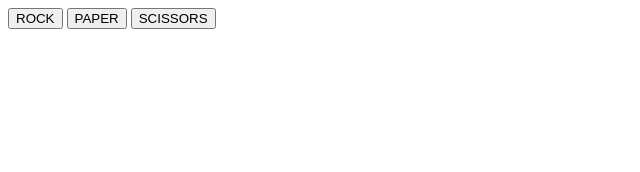
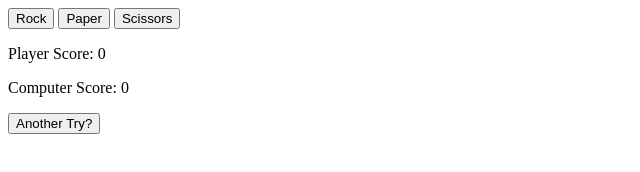
Before and after one commit to Jordyl0/RPS, a plain HTML site: page index.html in a window 1280 px wide. Shown: the whole page, without its empty margins (0-640 px from the left). Drawn offline with Linux system fonts and the light colour scheme.

Commit message:
Added UI

```diff
--- a/index.html
+++ b/index.html
@@ -6,13 +6,26 @@
     <title>Document</title>
 </head>
 <body>
-    <script src="script.js"></script>
+
 
     <div class="buttons">
-<button id="rockBtn">ROCK</button>
-<button id="paperBtn">PAPER</button>
-<button id="scissorBtn">SCISSORS</button>
+<button id="rockBtn">Rock</button>
+<button id="paperBtn">Paper</button>
+<button id="scissorBtn">Scissors</button>
+</div>
 
-    </div>
+<div class="scoreContainer">
+    <p>Player Score: <span class="score" id="player-score">0</span></p>
+    <p>Computer Score: <span class="score" id="computer-score">0</span></p>
+</div>
+
+<div class="results-container">
+    <p id="results-msg"></p>
+    <p id="winner-msg"></p>
+    <button class="btn" id="reset-game-btn">Another Try?</button>
+</div>
+
+<script src="script.js"></script>
+
 </body>
 </html>
```
